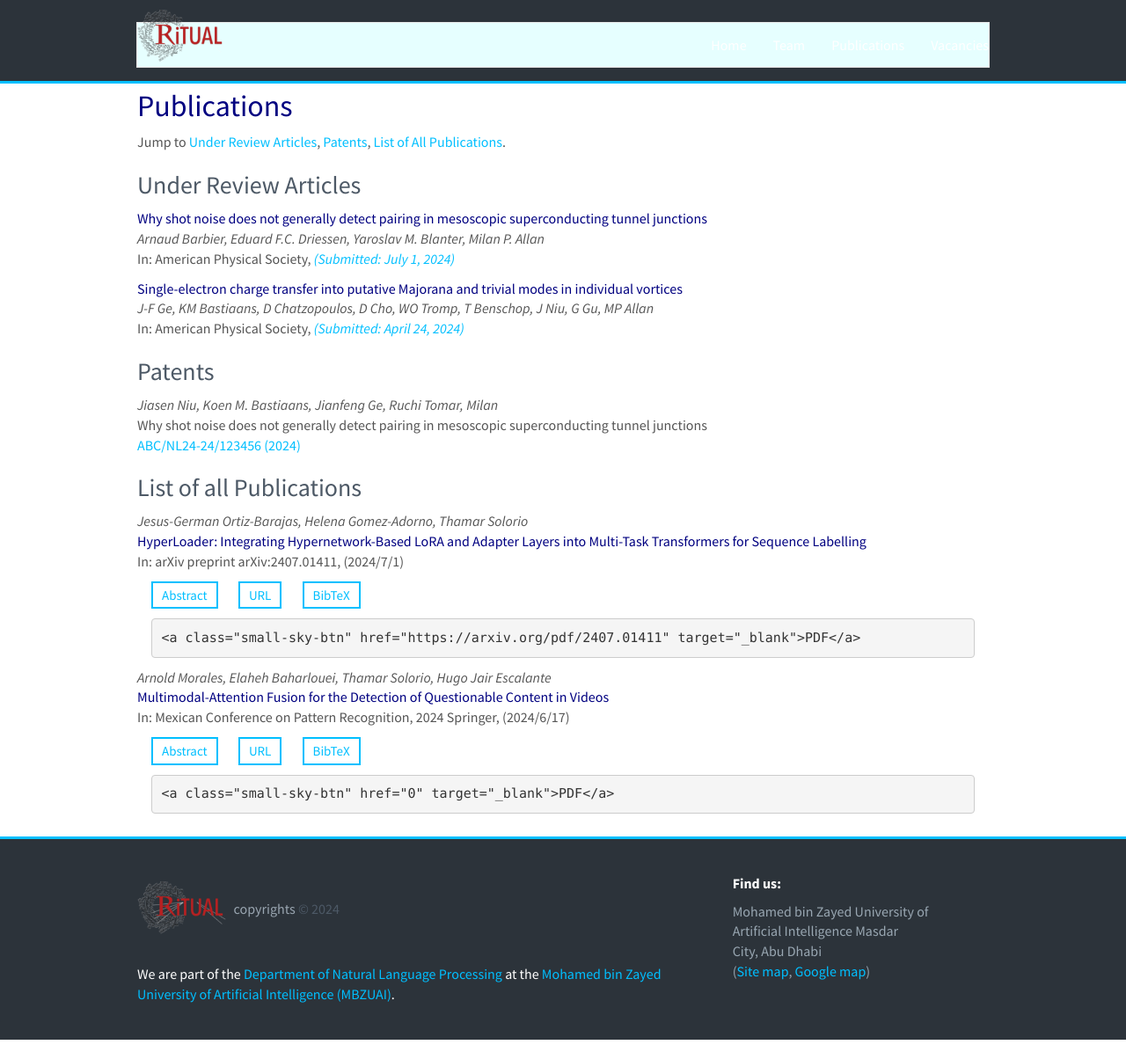
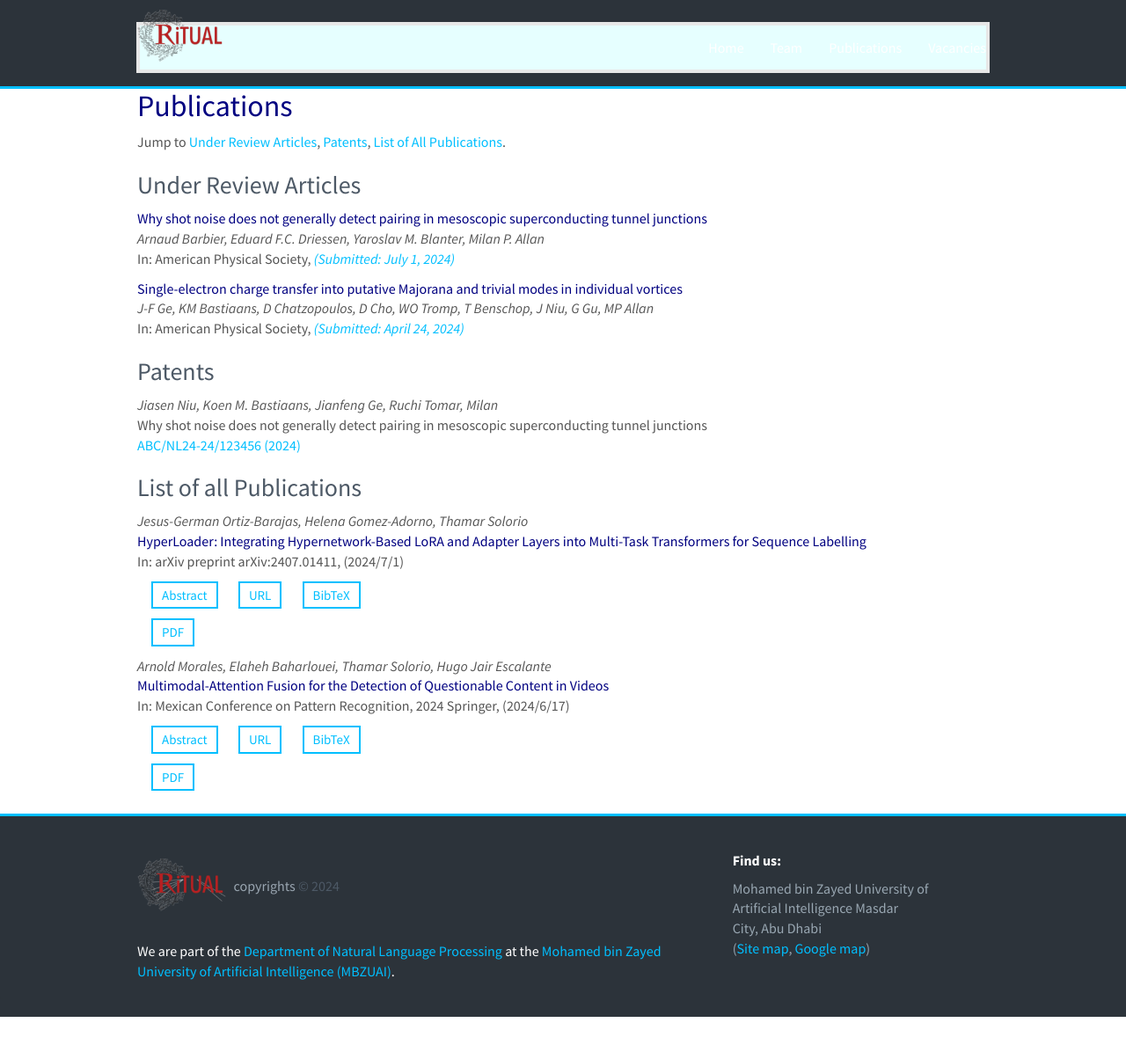
Before and after one commit to RamzaBasharat/MBZUAI, a Jekyll site: the page built from _pages/publications.md, in a window 1280 px wide and 1204 px high. Shown: the whole window at 88% size. Built offline with Jekyll 4.4.1, drawn with Linux system fonts in a browser that asks for light colours; nearby versions of some CDN libraries.

Commit message:
designing publishing page

```diff
--- a/_pages/publications.md
+++ b/_pages/publications.md
@@ -49,7 +49,7 @@ Jump to [Under Review Articles](#under-review-articles), [Patents](#patents), [L
     BibTeX
   </a>
   {% if publi.pdf != '0' %}
-    <a class="small-sky-btn" href="{{ publi.pdf }}" target="_blank">PDF</a>
+   <a class="small-sky-btn" href="{{ publi.pdf }}" target="_blank">PDF</a>
   {% endif %}
 </div>
 
--- a/css/main.scss
+++ b/css/main.scss
@@ -266,19 +266,19 @@ margin-right:5px;
 
 // --------------------------
 
-.card.card-body{
-    display: flex;
-    margin-top:10px;
-    background-color: #e6ffff; /* Background color for the card body */
-    border: 1px solid #e6ffff;    /* Border color for the card body */
-    border-radius: 5px;
-    padding: 15px;             /* Padding inside the card body */
-    font-size: 16px;           /* Font size for the content */
-}
+// .card.card-body{
+//     display: flex;
+//     margin-top:10px;
+//     background-color: #e6ffff; /* Background color for the card body */
+//     border: 1px solid #e6ffff;    /* Border color for the card body */
+//     border-radius: 5px;
+//     padding: 15px;             /* Padding inside the card body */
+//     font-size: 16px;           /* Font size for the content */
+// }
 
 .collapse{
 margin-top:5px;
 margin-bottom:5px;
 background-color: #e6ffff; /* Background color for the card body */
-border: 1px solid #000000;
+border: 4px solid #000000;
 }
```
